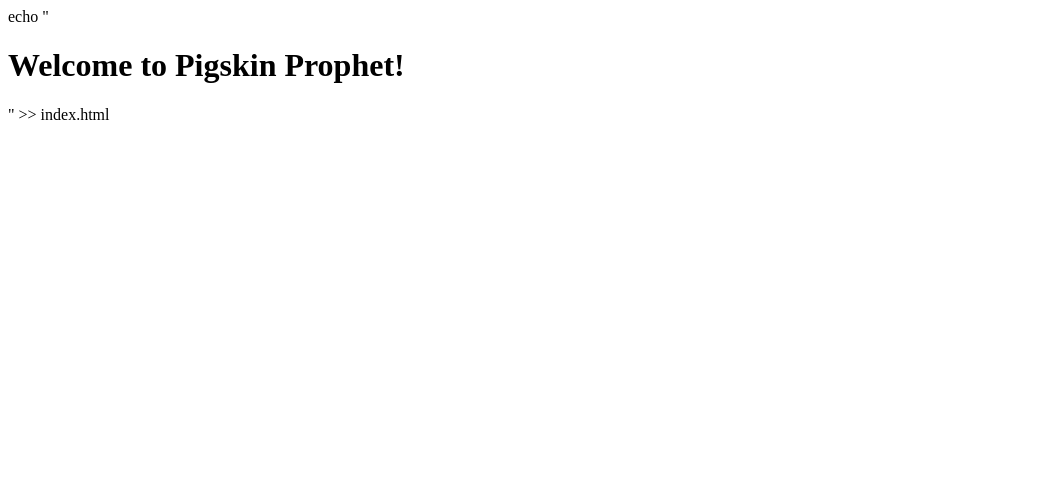
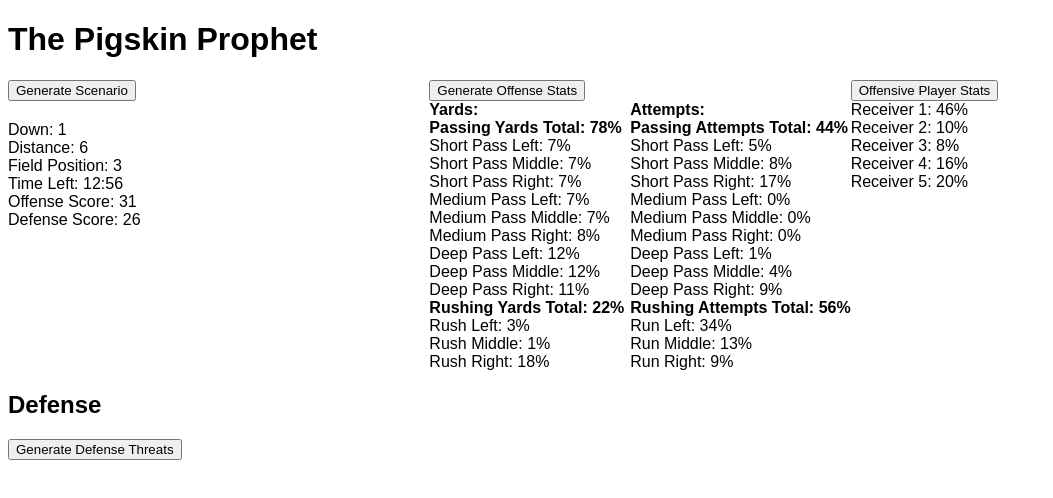
Before and after one commit to micahbrown38/PigskinProphet, a plain HTML site: page index.html in a window 1280 px wide. Shown: the whole page, without its empty margins (0-1053 px from the left). Drawn offline with Linux system fonts and the light colour scheme.

Commit message:
lots of updates

```diff
--- /dev/null
+++ b/defensiveThreatLevels.js
@@ -0,0 +1,41 @@
+// defensiveThreatLevels.js
+
+function determineGoalLineThreatLevel(fieldPosition) {
+    let threatLevel;
+
+    if (fieldPosition >= 98) {
+        threatLevel = "Insane Threat";
+    } else if (fieldPosition >= 95) {
+        threatLevel = "Extreme Threat";
+    } else {
+        threatLevel = "Low Threat";
+    }
+
+    return threatLevel;
+}
+
+export function determineThreatLevels(minutes, seconds, gameState) {
+    const totalTimeInMinutes = minutes + (seconds / 60);
+    let timeThreatLevel;
+
+    if (totalTimeInMinutes < .2 && gameState.offenseScore < gameState.defenseScore) {
+        timeThreatLevel = "Insane Threat";
+    } else if (totalTimeInMinutes < 2 && gameState.offenseScore < gameState.defenseScore) {
+        timeThreatLevel = "Extreme Threat";
+    } else if (totalTimeInMinutes < 5 && gameState.offenseScore < gameState.defenseScore) {
+        timeThreatLevel = "High Threat";
+    } else {
+        timeThreatLevel = "Low Threat";
+    }
+
+    const goalLineThreatLevel = determineGoalLineThreatLevel(gameState.fieldPosition);
+
+    const defenseThreatLevels = `
+        <div>
+            <strong>Time Threat Level:</strong> ${timeThreatLevel}<br>
+            <strong>Goal Line Threat Level:</strong> ${goalLineThreatLevel}<br>
+        </div>
+    `;
+
+    return defenseThreatLevels;
+}
--- a/index.html
+++ b/index.html
@@ -1,11 +1,30 @@
-echo "<!DOCTYPE html>
+<!DOCTYPE html>
 <html>
 <head>
     <title>Pigskin Prophet</title>
     <link rel='stylesheet' type='text/css' href='styles.css'>
 </head>
 <body>
-    <h1>Welcome to Pigskin Prophet!</h1>
-    <script src='script.js'></script>
+    <h1>The Pigskin Prophet</h1>
+    <div style="display: flex;">
+        <div style="flex: 1;">
+            <button id="generate">Generate Scenario</button>
+            <div id="scenario"></div>
+        </div>
+        <div style="flex: 1;">
+            <button id="generateOffenseStatsButton">Generate Offense Stats</button>
+            <div id="offenseStats"></div>
+        </div>
+        <div style="flex: 1;">
+            <button id="generateOffensePlayerStatsButton">Offensive Player Stats</button>
+            <div id="offensePlayerStats"></div>
+    </div>
+    </div>
+    <div>
+        <h2>Defense</h2>
+        <button id="generateDefenseThreatsButton">Generate Defense Threats</button>
+        <div id="defenseThreatLevels"></div>
+    </div>
+    <script type="module" src="script.js"></script>
 </body>
-</html>" >> index.html
+</html>
--- /dev/null
+++ b/offensePlayerStats.js
@@ -0,0 +1,21 @@
+// offensePlayerStats.js
+
+export function generateOffensePlayerStats() {
+    let remainingPercentage = 100;
+    let receiverStats = [];
+
+    for (let i = 1; i <= 5; i++) {
+        let receiverPercentage;
+
+        if (i === 5) {
+            receiverPercentage = remainingPercentage;
+        } else {
+            receiverPercentage = Math.floor(Math.random() * remainingPercentage);
+            remainingPercentage -= receiverPercentage;
+        }
+
+        receiverStats.push(`Receiver ${i}: ${receiverPercentage}%`);
+    }
+
+    return receiverStats.join('<br>');
+}
--- /dev/null
+++ b/offenseStats.js
@@ -0,0 +1,91 @@
+export function generateOffenseStats() {
+    const totalYards = 100;
+    const totalPlays = 100;
+
+    const passPlays = Math.round(Math.random() * totalPlays);
+    const rushPlays = totalPlays - passPlays;
+
+    const passShort = Math.round(Math.random() * passPlays);
+    const passMedium = Math.round(Math.random() * (passPlays - passShort));
+    const passDeep = passPlays - passShort - passMedium;
+
+    const passShortLeft = Math.round(Math.random() * passShort);
+    const passShortMiddle = Math.round(Math.random() * (passShort - passShortLeft));
+    const passShortRight = passShort - passShortLeft - passShortMiddle;
+
+    const passMediumLeft = Math.round(Math.random() * passMedium);
+    const passMediumMiddle = Math.round(Math.random() * (passMedium - passMediumLeft));
+    const passMediumRight = passMedium - passMediumLeft - passMediumMiddle;
+
+    const passDeepLeft = Math.round(Math.random() * passDeep);
+    const passDeepMiddle = Math.round(Math.random() * (passDeep - passDeepLeft));
+    const passDeepRight = passDeep - passDeepLeft - passDeepMiddle;
+
+    const runLeft = Math.round(Math.random() * rushPlays);
+    const runMiddle = Math.round(Math.random() * (rushPlays - runLeft));
+    const runRight = rushPlays - runLeft - runMiddle;
+
+    const passingYardsTotal = Math.round(Math.random() * totalYards);
+    const rushingYardsTotal = totalYards - passingYardsTotal;
+
+    const passingYardsShort = Math.round(Math.random() * passingYardsTotal / 3);
+    const passingYardsMedium = Math.round(Math.random() * passingYardsTotal / 3);
+    const passingYardsDeep = passingYardsTotal - passingYardsShort - passingYardsMedium;
+
+    const passingYardsShortLeft = Math.round(passingYardsShort / 3);
+    const passingYardsShortMiddle = Math.round(passingYardsShort / 3);
+    const passingYardsShortRight = passingYardsShort - passingYardsShortLeft - passingYardsShortMiddle;
+
+    const passingYardsMediumLeft = Math.round(passingYardsMedium / 3);
+    const passingYardsMediumMiddle = Math.round(passingYardsMedium / 3);
+    const passingYardsMediumRight = passingYardsMedium - passingYardsMediumLeft - passingYardsMediumMiddle;
+
+    const passingYardsDeepLeft = Math.round(passingYardsDeep / 3);
+    const passingYardsDeepMiddle = Math.round(passingYardsDeep / 3);
+    const passingYardsDeepRight = passingYardsDeep - passingYardsDeepLeft - passingYardsDeepMiddle;
+
+    const rushingYardsLeft = Math.round(Math.random() * rushingYardsTotal / 3);
+    const rushingYardsMiddle = Math.round(Math.random() * rushingYardsTotal / 3);
+    const rushingYardsRight = rushingYardsTotal - rushingYardsLeft - rushingYardsMiddle;
+
+    const offenseStats = `
+    <div style="display: flex; justify-content: space-between;">
+    <div>
+        <strong>Yards:</strong><br>
+        <strong>Passing Yards Total: ${passingYardsTotal}%<br></strong>
+        Short Pass Left: ${passingYardsShortLeft}%<br>
+        Short Pass Middle: ${passingYardsShortMiddle}%<br>
+        Short Pass Right: ${passingYardsShortRight}%<br>
+        Medium Pass Left: ${passingYardsMediumLeft}%<br>
+        Medium Pass Middle: ${passingYardsMediumMiddle}%<br>
+        Medium Pass Right: ${passingYardsMediumRight}%<br>
+        Deep Pass Left: ${passingYardsDeepLeft}%<br>
+        Deep Pass Middle: ${passingYardsDeepMiddle}%<br>
+        Deep Pass Right: ${passingYardsDeepRight}%<br>
+        <strong>Rushing Yards Total: ${rushingYardsTotal}%<br></strong>
+        Rush Left: ${rushingYardsLeft}%<br>
+        Rush Middle: ${rushingYardsMiddle}%<br>
+        Rush Right: ${rushingYardsRight}%
+    </div>
+    <div>
+        <strong>Attempts:<br></strong>
+        <strong>Passing Attempts Total: ${passShort+passMedium+passDeep}%<br></strong>
+        Short Pass Left: ${passShortLeft}%<br>
+        Short Pass Middle: ${passShortMiddle}%<br>
+        Short Pass Right: ${passShortRight}%<br>
+        Medium Pass Left: ${passMediumLeft}%<br>
+        Medium Pass Middle: ${passMediumMiddle}%<br>
+        Medium Pass Right: ${passMediumRight}%<br>
+        Deep Pass Left: ${passDeepLeft}%<br>
+        Deep Pass Middle: ${passDeepMiddle}%<br>
+        Deep Pass Right: ${passDeepRight}%<br>
+        <strong>Rushing Attempts Total: ${runLeft+runRight+runMiddle}%<br></strong>
+        Run Left: ${runLeft}%<br>
+        Run Middle: ${runMiddle}%<br>
+        Run Right: ${runRight}%
+    </div>
+    </div>
+    `;
+
+    return offenseStats;
+}
--- /dev/null
+++ b/scenarioGenerator.js
@@ -0,0 +1,35 @@
+import { determineThreatLevels } from './defensiveThreatLevels.js';
+
+export function generateScenario() {
+    const down = Math.floor(Math.random() * 4) + 1;
+    const distance = Math.floor(Math.random() * 10) + 1;
+    const minutes = Math.floor(Math.random() * 60);
+    const seconds = Math.floor(Math.random() * 60);
+    const offenseScore = Math.floor(Math.random() * 50);
+    const defenseScore = Math.floor(Math.random() * 50);
+    const fieldPosition = Math.floor(Math.random() * 101);
+
+    const gameState = {
+        offenseScore: offenseScore,
+        defenseScore: defenseScore,
+        minutes: minutes,
+        seconds: seconds,
+        fieldPosition: fieldPosition
+    };
+
+
+    const scenario = `
+        Down: ${down}<br>
+        Distance: ${distance}<br>
+        Field Position: ${fieldPosition}<br>
+        Time Left: ${minutes}:${seconds}<br>
+        Offense Score: ${offenseScore}<br>
+        Defense Score: ${defenseScore}<br>
+    `;
+
+    // Return an object that includes the scenario string and the time
+    return {
+        scenario: scenario,
+        gameState: gameState
+    };
+}
--- a/script.js
+++ b/script.js
@@ -1 +1,31 @@
-echo "console.log('Welcome to Pigskin Prophet!');" >> script.js
+import { generateScenario } from './scenarioGenerator.js';
+import { generateOffenseStats } from './offenseStats.js';
+import { generateOffensePlayerStats } from './offensePlayerStats.js';
+import { determineThreatLevels } from './defensiveThreatLevels.js';
+
+let currentScenario;
+
+document.getElementById('generate').addEventListener('click', function() {
+    currentScenario = generateScenario();
+    document.getElementById('scenario').innerHTML = currentScenario.scenario;
+});
+
+// Generate an initial scenario and offense stats when the page loads
+currentScenario = generateScenario();
+document.getElementById('scenario').innerHTML = currentScenario.scenario;
+document.getElementById('offenseStats').innerHTML = generateOffenseStats();
+
+document.getElementById('generateOffenseStatsButton').addEventListener('click', function() {
+    document.getElementById('offenseStats').innerHTML = generateOffenseStats();
+});
+
+document.getElementById('offensePlayerStats').innerHTML = generateOffensePlayerStats();
+
+document.getElementById('generateOffensePlayerStatsButton').addEventListener('click', function() {
+    document.getElementById('offensePlayerStats').innerHTML = generateOffensePlayerStats();
+});
+
+document.getElementById('generateDefenseThreatsButton').addEventListener('click', function() {
+    const defenseThreatLevels = determineThreatLevels(currentScenario.gameState.minutes, currentScenario.gameState.seconds, currentScenario.gameState);
+    document.getElementById('defenseThreatLevels').innerHTML = defenseThreatLevels;
+});
--- a/styles.css
+++ b/styles.css
@@ -1,3 +1,7 @@
-echo "body {
+body {
     font-family: Arial, sans-serif;
-}" >> styles.css
+}
+
+#scenario {
+    margin-top: 20px;
+}
```
